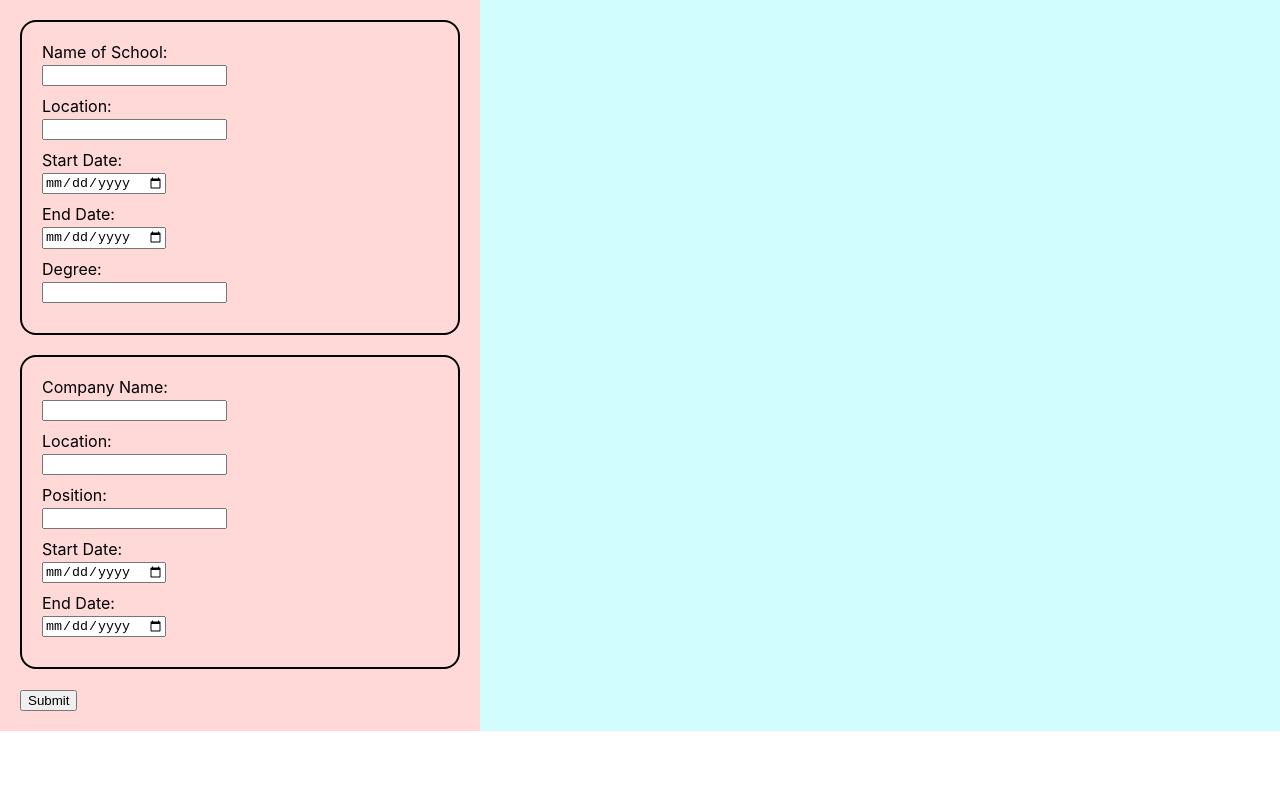
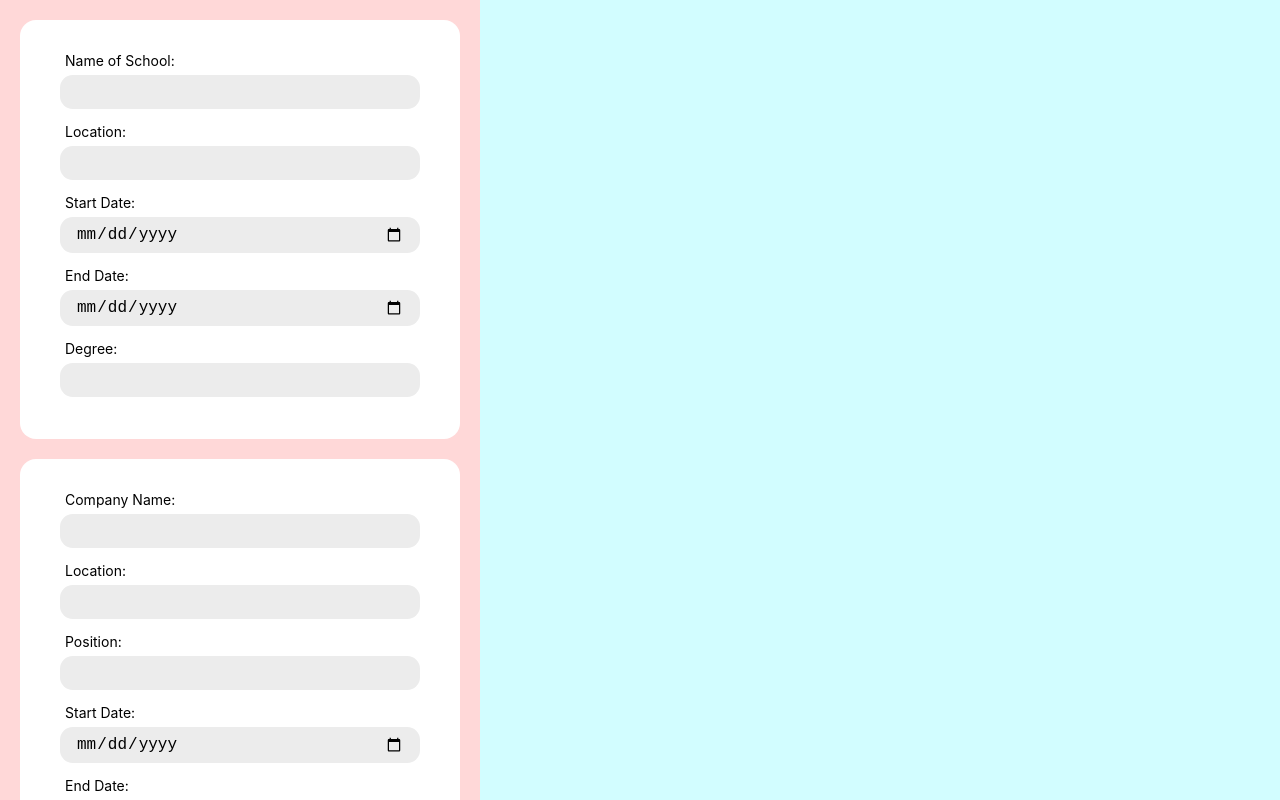
Before and after one commit to John-Jeff/cv-app, a React (Create React App) app: page / in a window 1280 px wide. Shown: the top 800 px of the page. Built offline with nearby package versions, Linux system fonts and the light colour scheme.

Commit message:
Style experience and education forms

```diff
--- a/src/styles/CVForm.css
+++ b/src/styles/CVForm.css
@@ -5,14 +5,42 @@
 
 .exp-sec,
 .edu-sec {
-    padding: 20px;
+    background: white;
+    padding: 30px 40px;
     margin-bottom: 20px;
-    border: 2px solid black;
     border-radius: 1rem;
+}
+
+label {
+    font-size: 14px;
+    margin-left: 5px;
 }
 
 input {
     display: block;
-    margin-top: 3px;
-    margin-bottom: 10px;
+    background: #ececec;
+    width: 100%;
+    box-sizing: border-box;
+    font-size: 16px;
+    padding: .5em 1em;
+    margin-top: 5px;
+    margin-bottom: 12px;
+    border-radius: .8em;
+    border: none;
+    /* border: 1px solid rgb(209, 209, 209); */
+    outline: none;
+    /* box-shadow: 0px 2px 5px .2px #cfcfcf; */
 }
+
+button {
+    display: block;
+    color: white;
+    background: #a3a3eb;
+    font-size: 16px;
+    width: 50%;
+    text-align: center;
+    padding: .5em 1em;
+    margin: 30px auto 0 auto;
+    border-radius: .8em;
+    border: none;
+}
```
